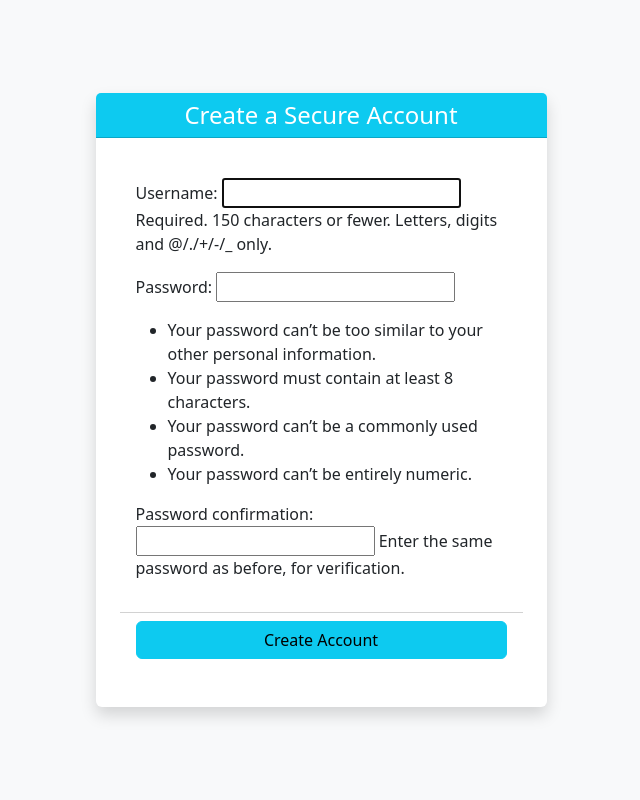
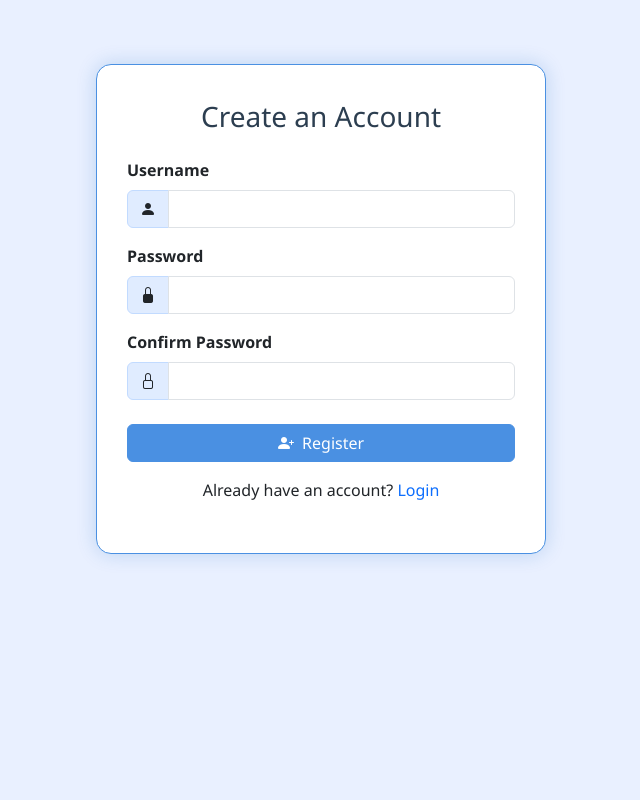
Before and after one commit to Mahvish16/Travel-Booking, a Django app: page /register/ in a window 1280 px wide. Shown: the whole page, without its empty margins (319-959 px from the left). Run offline with Django 5.2, Linux system fonts and the light colour scheme; parts of the project's set-up code (start-up, migrations or seed data) failed here and were passed over.

Commit message:
update register and messages on every pages

```diff
--- a/travelbooking/booking/templates/booking/home.html
+++ b/travelbooking/booking/templates/booking/home.html
@@ -5,6 +5,12 @@
 <body id="body" class="d-flex flex-column min-vh-100">
 
     {% include 'booking/navbar.html' %}
+    {% for message in messages %}
+            <div class="alert alert-success alert-dismissible fade show" role="alert" id="success-alert">
+                {{ message }}
+                <button type="button" class="btn-close" data-bs-dismiss="alert" aria-label="Close"></button>
+            </div>
+    {% endfor %}
 
     <div class="container d-flex flex-column justify-content-center align-items-center flex-grow-1 text-center">
         <h1 class="fw-bold text-success fs-2 mb-3">Ready to go, {{ user.username }}?</h1>
--- a/travelbooking/booking/templates/booking/login.html
+++ b/travelbooking/booking/templates/booking/login.html
@@ -20,16 +20,16 @@
                 {% csrf_token %}
                 <div class="mb-3">
                     <label for="username" class="form-label">Username</label>
-                    <input type="text" class="form-control" id="username" name="username" required>
+                    <input type="text" class="form-control border-dark" id="username" name="username" required>
                 </div>
 
                 <div class="mb-3">
                     <label for="password" class="form-label">Password</label>
-                    <input type="password" class="form-control" id="password" name="password" required>
+                    <input type="password" class="form-control border-dark" id="password" name="password" required>
                 </div>
 
                 <div class="d-grid">
-                    <button type="submit" class="btn btn-primary">Login</button>
+                    <button type="submit" class="btn btn-primary-dark">Login</button>
                 </div>
             </form>
 
--- a/travelbooking/booking/templates/booking/register.html
+++ b/travelbooking/booking/templates/booking/register.html
@@ -1,26 +1,118 @@
-{% load static %}
-<link href="https://cdn.jsdelivr.net/npm/bootstrap@5.3.0/dist/css/bootstrap.min.css" rel="stylesheet" integrity="sha384-9ndCyUaIbzAi2FUVXJi0CjmCapSmO7SnpJef0486qhLnuZ2cdeRhO02iuK6FUUVM" crossorigin="anonymous">
-<script src="https://cdn.jsdelivr.net/npm/bootstrap@5.3.0/dist/js/bootstrap.bundle.min.js" integrity="sha384-geWF76RCwLtnZ8qwWowPQNguL3RmwHVBC9FhGdlKrxdiJJigb/j/68SIy3Te4Bkz" crossorigin="anonymous"></script>
+<!DOCTYPE html>
+<html lang="en">
+<head>
+  <meta charset="UTF-8" />
+  <meta name="viewport" content="width=device-width, initial-scale=1" />
+  <title>Register</title>
 
-<body class="bg-light">
-    <div class="container">
-        <div class="row justify-content-center align-items-center vh-100">
-            <div class="col-md-6 col-lg-5">
-                <div class="card shadow border-0">
-                    <div class="card-header bg-info text-white text-center">
-                        <h4 class="mb-0">Create a Secure Account</h4>
+  <link href="https://cdn.jsdelivr.net/npm/bootstrap@5.3.2/dist/css/bootstrap.min.css" rel="stylesheet" />
+  <link href="https://cdn.jsdelivr.net/npm/bootstrap-icons@1.10.5/font/bootstrap-icons.css" rel="stylesheet">
+
+  <style>
+    body {
+      background-color: #e9f0ff;
+      font-family: 'Segoe UI', sans-serif;
+    }
+
+    .register-container {
+      max-width: 450px;
+      margin: auto;
+      margin-top: 8vh;
+      padding: 35px 30px;
+      background-color: #ffffff;
+      border-radius: 15px;
+      box-shadow: 0 0 20px rgba(0, 94, 184, 0.2);
+      border: 1px solid #4a90e2;
+    }
+
+    .form-label {
+      font-weight: 600;
+    }
+
+    .form-control:focus {
+      border-color: #4a90e2;
+      box-shadow: 0 0 0 0.2rem rgba(74, 144, 226, 0.25);
+    }
+
+    .btn-primary {
+      background-color: #4a90e2;
+      border-color: #4a90e2;
+    }
+
+    .btn-primary:hover {
+      background-color: #357abd;
+      border-color: #357abd;
+    }
+
+    .input-group-text {
+      background-color: #e0ecff;
+      border-color: #c2dbff;
+    }
+
+    h3 {
+      color: #2c3e50;
+    }
+  </style>
+</head>
+<body>
+    {% for message in messages %}
+            <div class="alert alert-success alert-dismissible fade show" role="alert" id="success-alert">
+                {{ message }}
+                <button type="button" class="btn-close" data-bs-dismiss="alert" aria-label="Close"></button>
+            </div>
+        {% endfor %}
+
+    <div class="register-container">
+        <h3 class="text-center mb-4">Create an Account</h3>
+        <form method="post" novalidate>
+            {% csrf_token %}
+
+            <div class="mb-3">
+                <label for="id_username" class="form-label">Username</label>
+                <div class="input-group">
+                    <span class="input-group-text"><i class="bi bi-person-fill"></i></span>
+                    <input type="text" name="username" class="form-control" id="id_username"
+                        value="{{ form.username.value|default_if_none:'' }}">
+                </div>
+                {% for error in form.username.errors %}
+                    <div class="text-danger small mt-1">{{ error }}</div>
+                {% endfor %}
+           </div>
+
+            <div class="mb-3">
+                <label for="id_password1" class="form-label">Password</label>
+                    <div class="input-group">
+                        <span class="input-group-text"><i class="bi bi-lock-fill"></i></span>
+                        <input type="password" name="password1" class="form-control" id="id_password1">
                     </div>
-                    <form action="{% url 'register' %}" method="post" class="p-4">
-                        {% csrf_token %}
-                        <div class="card-body">
-                            {{ form.as_p }}
-                        </div>
-                        <div class="card-footer bg-white text-center">
-                            <button type="submit" class="btn btn-info w-100">Create Account</button>
-                        </div>
-                    </form>
+                    {% for error in form.password1.errors %}
+                       <div class="text-danger small mt-1">{{ error }}</div>
+                    {% endfor %}
+            </div>
+
+            <div class="mb-4">
+                <label for="id_password2" class="form-label">Confirm Password</label>
+                <div class="input-group">
+                    <span class="input-group-text"><i class="bi bi-lock"></i></span>
+                    <input type="password" name="password2" class="form-control" id="id_password2">
                 </div>
+                {% for error in form.password2.errors %}
+                    <div class="text-danger small mt-1">{{ error }}</div>
+                {% endfor %}
             </div>
-        </div>
+
+            <button type="submit" class="btn btn-primary w-100">
+               <i class="bi bi-person-plus-fill me-1"></i> Register
+            </button>
+            <p class="text-center mt-3">
+                Already have an account?
+                <a href="{% url 'login' %}" class="text-decoration-none">Login</a>
+            </p>
+
+        </form>
     </div>
+
+<script src="https://cdn.jsdelivr.net/npm/bootstrap@5.3.2/dist/js/bootstrap.bundle.min.js"></script>
+
 </body>
+</html>
```
Also changed, not shown: travelbooking/booking/templates/booking/booking_confirm.html (+7 -1 lines), travelbooking/booking/templates/booking/booking_form.html (+8 -2 lines), travelbooking/booking/templates/booking/my_bookings.html (+7 -1 lines), travelbooking/booking/templates/booking/travel_list.html (+10 -6 lines).
